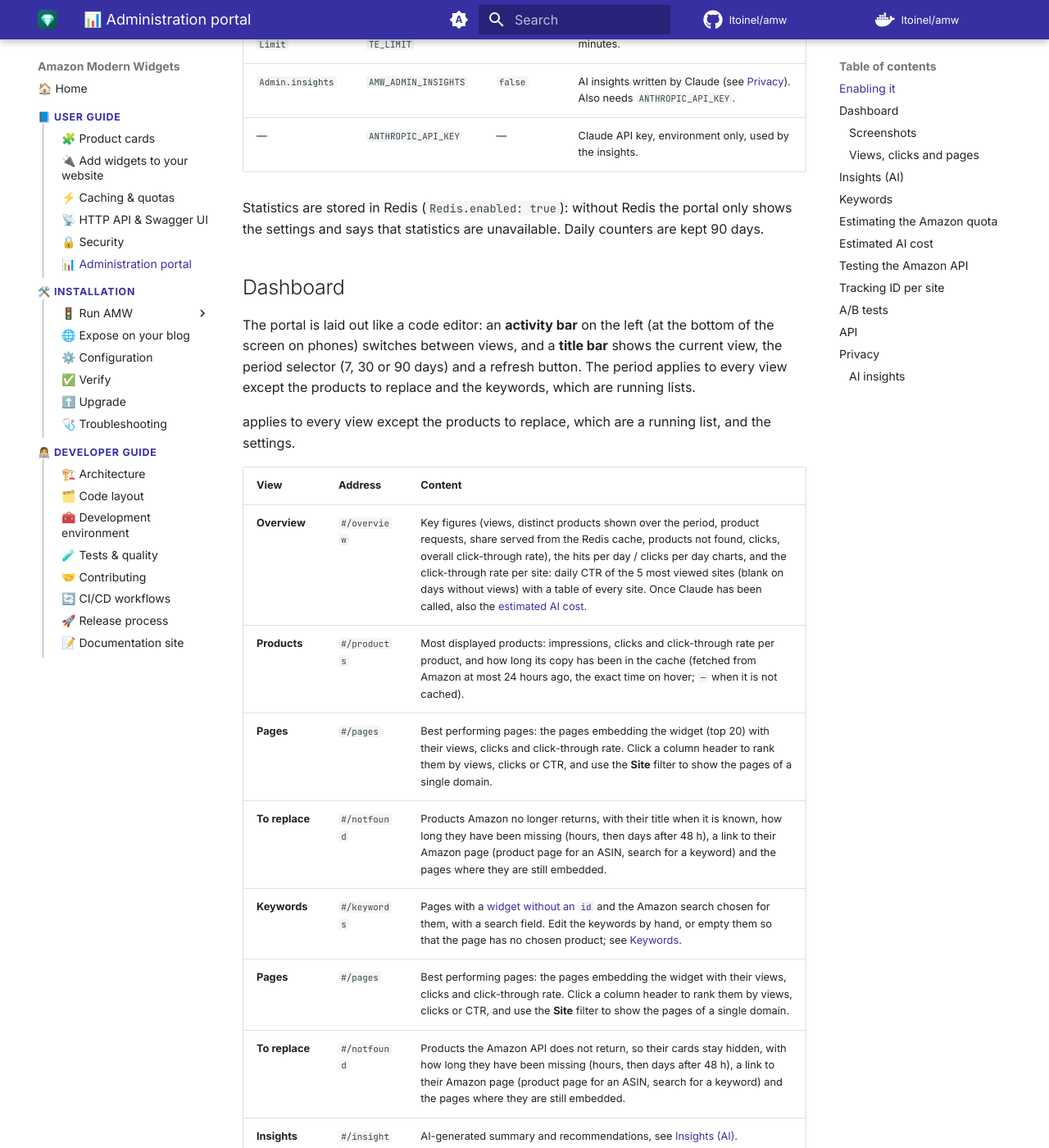
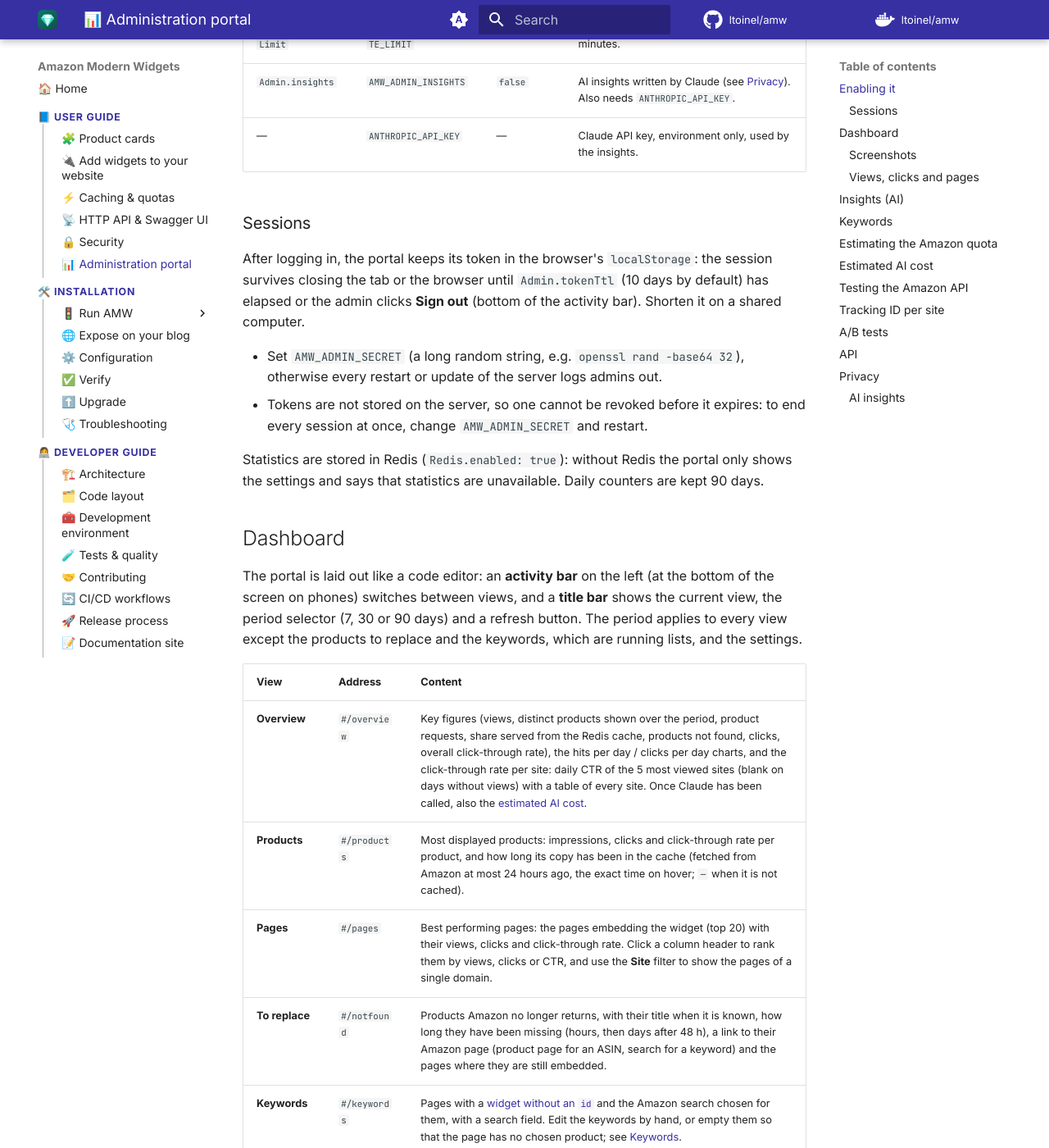
Before and after one commit to ltoinel/amw, an MkDocs documentation site: the page built from docs/user-guide/admin-portal.md, in a window 1280 px wide and 1400 px high, scrolled down 692 px. Shown: the whole window at 82% size. Built offline with MkDocs 1.6.1 and Material for MkDocs 9.7.7, drawn with Linux system fonts in a browser that asks for light colours; comment, search, counter and statistics services are not loaded; some of the changed text lies outside the part shown.

Commit message:
feat(admin): keep admin sessions for 10 days by default (#337)
* feat(admin): keep admin sessions for 10 days by default

Admin.tokenTtl (AMW_ADMIN_TOKEN_TTL) now defaults to 864000 seconds and
the portal keeps its token in localStorage, so the session survives
closing the tab or the browser. The docs explain why AMW_ADMIN_SECRET
must be set and how to end every session at once.

Closes #336

Co-Authored-By: Claude Opus 5.5 <noreply@anthropic.com>

* ci: rerun checks after a codeql download failure

Refs #336

Co-Authored-By: Claude Opus 5.5 <noreply@anthropic.com>

---------

Co-authored-by: Ludovic Toinel <ltoinel@free.fr>
Co-authored-by: Claude Opus 5.5 <noreply@anthropic.com>

```diff
--- a/docs/user-guide/admin-portal.md
+++ b/docs/user-guide/admin-portal.md
@@ -12,10 +12,21 @@ insights and the settings in use.
 | `Admin.enabled` | `AMW_ADMIN_ENABLED` | `false` | Serves the portal and its API. |
 | — | `AMW_ADMIN_PASSWORD` | — | Required, at least 12 characters: the server refuses to start without it. |
 | — | `AMW_ADMIN_SECRET` | random | Token signing key. When unset, admins are logged out on every restart. |
-| `Admin.tokenTtl` | `AMW_ADMIN_TOKEN_TTL` | `3600` | Session lifetime, in seconds. |
+| `Admin.tokenTtl` | `AMW_ADMIN_TOKEN_TTL` | `864000` | Session lifetime, in seconds (10 days by default). |
 | `Admin.loginRateLimit` | `AMW_ADMIN_LOGIN_RATE_LIMIT` | `10` | Failed logins allowed per IP every 15 minutes. |
 | `Admin.insights` | `AMW_ADMIN_INSIGHTS` | `false` | AI insights written by Claude (see [Privacy](#privacy)). Also needs `ANTHROPIC_API_KEY`. |
 | — | `ANTHROPIC_API_KEY` | — | Claude API key, environment only, used by the insights. |
+
+### Sessions
+
+After logging in, the portal keeps its token in the browser's `localStorage`: the session
+survives closing the tab or the browser until `Admin.tokenTtl` (10 days by default)
+has elapsed or the admin clicks **Sign out** (bottom of the activity bar). Shorten it on a shared computer.
+
+- Set `AMW_ADMIN_SECRET` (a long random string, e.g. `openssl rand -base64 32`), otherwise
+  every restart or update of the server logs admins out.
+- Tokens are not stored on the server, so one cannot be revoked before it expires: to end
+  every session at once, change `AMW_ADMIN_SECRET` and restart.
 
 Statistics are stored in Redis (`Redis.enabled: true`): without Redis the portal only
 shows the settings and says that statistics are unavailable. Daily counters are kept 90 days.
@@ -25,10 +36,8 @@ shows the settings and says that statistics are unavailable. Daily counters are
 The portal is laid out like a code editor: an **activity bar** on the left (at the
 bottom of the screen on phones) switches between views, and a **title bar** shows the
 current view, the period selector (7, 30 or 90 days) and a refresh button. The period
-applies to every view except the products to replace and the keywords, which are running lists.
-
-applies to every view except the products to replace, which are a running list, and
-the settings.
+applies to every view except the products to replace and the keywords, which are running lists,
+and the settings.
 
 | View | Address | Content |
 |---|---|---|
@@ -37,7 +46,6 @@ the settings.
 | **Pages** | `#/pages` | Best performing pages: the pages embedding the widget (top 20) with their views, clicks and click-through rate. Click a column header to rank them by views, clicks or CTR, and use the **Site** filter to show the pages of a single domain. |
 | **To replace** | `#/notfound` | Products Amazon no longer returns, with their title when it is known, how long they have been missing (hours, then days after 48 h), a link to their Amazon page (product page for an ASIN, search for a keyword) and the pages where they are still embedded. |
 | **Keywords** | `#/keywords` | Pages with a [widget without an `id`](widget.md#auto) and the Amazon search chosen for them, with a search field. Edit the keywords by hand, or empty them so that the page has no chosen product; see [Keywords](#keywords). |
-| **Pages** | `#/pages` | Best performing pages: the pages embedding the widget with their views, clicks and click-through rate. Click a column header to rank them by views, clicks or CTR, and use the **Site** filter to show the pages of a single domain. |
 | **To replace** | `#/notfound` | Products the Amazon API does not return, so their cards stay hidden, with how long they have been missing (hours, then days after 48 h), a link to their Amazon page (product page for an ASIN, search for a keyword) and the pages where they are still embedded. |
 | **Insights** | `#/insights` | AI-generated summary and recommendations, see [Insights (AI)](#insights). |
 | **A/B tests** | `#/abtests` | Themes and appearance effects compared, chosen here, with the click-through rate of each over the period; see [A/B tests](#effects). |
```
Also changed, not shown: docs/installation/configuration.md (+1 -1 lines), docs/installation/upgrade.md (+5 -0 lines), 6 other files.
